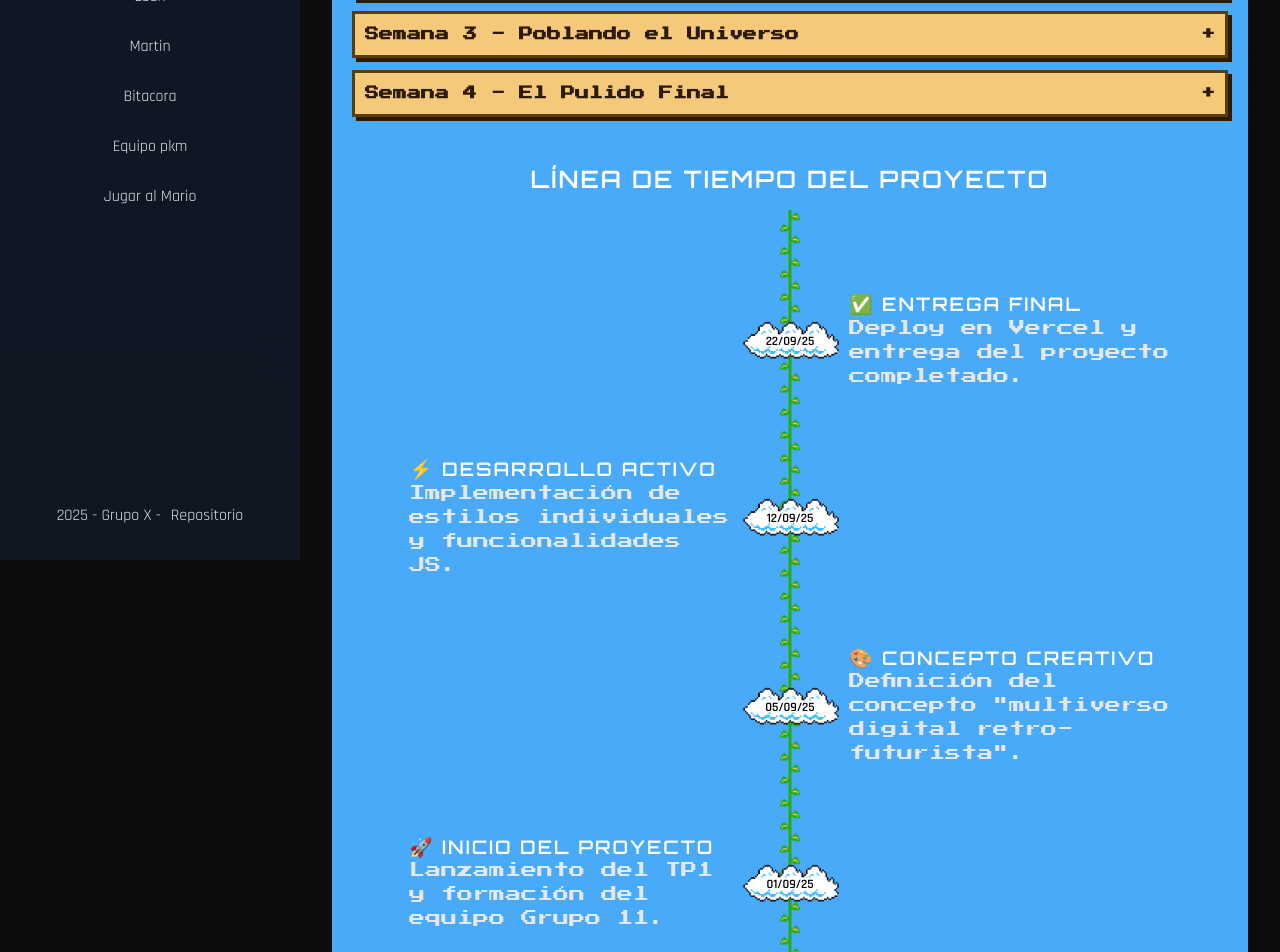
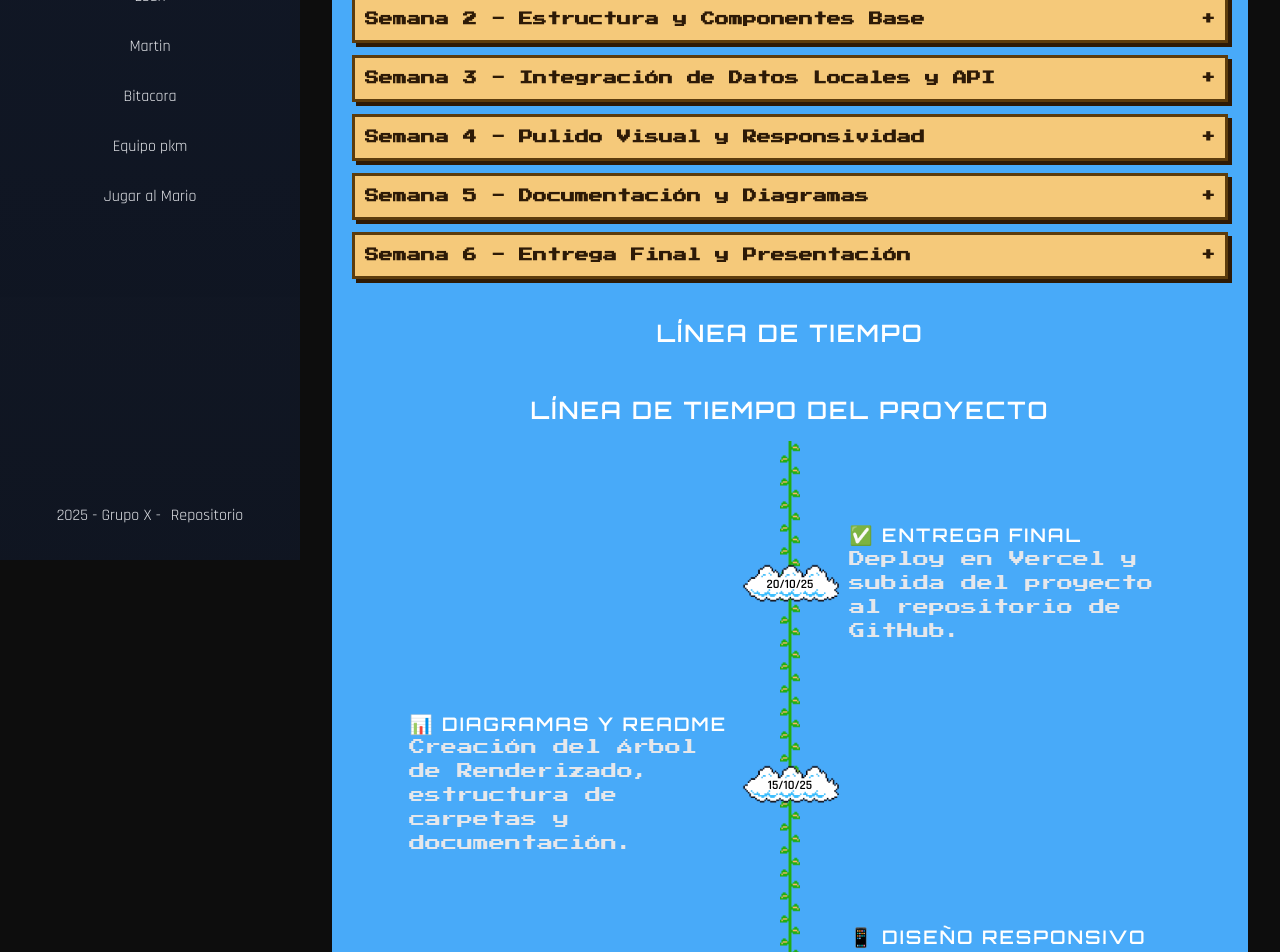
Before and after one commit to xxiicode/tp2-front-ifts2025, a React (Vite) app: page /bitacora in a window 1280 px wide. Shown: the part 240-1192 px from the top of the page. Built offline with nearby package versions, Linux system fonts and the light colour scheme; no server answers.

Commit message:
agregue un par de links mas y modifique la bitacora

```diff
--- a/src/css/home.css
+++ b/src/css/home.css
@@ -142,8 +142,8 @@ section h2 {
 }
 
 .card-member img {
-    width: 250px;
-    height: auto;
+    width: 300px;
+    height: 400px;
     display: block;
     border-radius: 10px;
     margin-bottom: 0.5rem;
--- a/src/data/datos.json
+++ b/src/data/datos.json
@@ -35,9 +35,9 @@
     "imagen": "src/assets/imgs/sm-martin.webp",
         "initialCoins":11,
     "habilidades": [
-      { "titulo": "HTML", "link": "#" },
-      { "titulo": "Python", "link": "#" },
-      { "titulo": "Photoshop", "link": "#" },
+      { "titulo": "HTML", "link": "https://lenguajehtml.com/" },
+      { "titulo": "Python", "link": "https://docs.python.org/es/3.14/" },
+      { "titulo": "Photoshop", "link": "https://photoshop.adobe.com/?promoid=DZTGZS8L&mv=other&mv2=unav&lang=es" },
       { "titulo": "Trabajo en equipo", "link": "#" }
     ],
     "peliculas": [
--- a/src/pages/Bitacora.jsx
+++ b/src/pages/Bitacora.jsx
@@ -2,44 +2,106 @@ import { AccordionItem } from '../components/Accordion'
 import { Timeline } from '../components/Timeline'
 
 const bitacoraEntries = [
-  { id: 1, date: 'Semana 1', title: 'Inicio del Proyecto', content: 'Detalles de la semana 1' },
-  { id: 2, date: 'Semana 2', title: 'Construyendo el Mundo', content: 'Detalles de la semana 2' },
-  { id: 3, date: 'Semana 3', title: 'Poblando el Universo', content: 'Detalles de la semana 3' },
-  { id: 4, date: 'Semana 4', title: 'El Pulido Final', content: 'Detalles de la semana 4' },
+  {
+    id: 1,
+    date: 'Semana 1',
+    title: 'Inicio del Proyecto',
+    content: `
+      Nos reunimos para revisar la consigna del TP2 y definir la estrategia.
+      Decidimos cambiar la estética del TP1 por una retro gamer y convertir el sitio en una SPA con React.
+      Configuramos el entorno con Vite, instalamos React Router y planificamos la estructura de carpetas.`
+  },
+  {
+    id: 2,
+    date: 'Semana 2',
+    title: 'Estructura y Componentes Base',
+    content: `
+      Creamos los componentes principales: Sidebar, Home, Bitácora, y TeamCard.
+      Se incorporó el sistema de rutas con React Router para navegar sin recargar la página.
+      También se definieron los estilos base y paleta de colores.`
+  },
+  {
+    id: 3,
+    date: 'Semana 3',
+    title: 'Integración de Datos Locales y API',
+    content: `
+      Agregamos el archivo datos.json con la información de los integrantes y una sección dinámica que los renderiza.
+      Se implementó la conexión con la API pública de Pokémon (PokeAPI) para mostrar datos externos.
+      Ajustamos las tarjetas para adaptarse a distintos tamaños de pantalla.`
+  },
+  {
+    id: 4,
+    date: 'Semana 4',
+    title: 'Pulido Visual y Responsividad',
+    content: `
+      Mejoramos los estilos del Sidebar y del resto de la interfaz para garantizar una visualización fluida en móvil, tablet y escritorio.
+      Se optimizaron imágenes y rutas, y se realizaron pruebas de usabilidad.`
+  },
+  {
+    id: 5,
+    date: 'Semana 5',
+    title: 'Documentación y Diagramas',
+    content: `
+      Elaboramos los diagramas solicitados: Árbol de Renderizado y Organización de Carpetas.
+      Ambos fueron realizados en draw.io y exportados como PNG para incluir en la entrega.
+      También se completó el archivo README con los links a GitHub y Vercel.`
+  },
+  {
+    id: 6,
+    date: 'Semana 6',
+    title: 'Entrega Final y Presentación',
+    content: `
+      Verificamos los últimos detalles, subimos la versión final a Vercel y revisamos los commits del repositorio.
+      La aplicación se encuentra funcional, responsiva y publicada.`
+  },
 ]
 
 const timelineEntries = [
   {
+    id: 6,
+    date: '22/09/25',
+    title: '🚀 Inicio del TP2',
+    content: 'Revisión de la consigna y armado del entorno React con Vite.'
+  },
+  {
+    id: 5,
+    date: '28/09/25',
+    title: '🧩 Componentización',
+    content: 'Creación del Sidebar, Home y componentes reutilizables.'
+  },
+  {
     id: 4,
-    date: '01/09/25',
-    title: '🚀 Inicio del Proyecto',
-    content: 'Lanzamiento del TP1 y formación del equipo Grupo 11.',
+    date: '05/10/25',
+    title: '💾 Datos Locales y API',
+    content: 'Implementación del archivo JSON y consumo de la PokeAPI.'
   },
   {
     id: 3,
-    date: '05/09/25',
-    title: '🎨 Concepto Creativo',
-    content: 'Definición del concepto "multiverso digital retro-futurista".',
+    date: '10/10/25',
+    title: '📱 Diseño Responsivo',
+    content: 'Ajustes visuales y pruebas en diferentes dispositivos.'
   },
   {
     id: 2,
-    date: '12/09/25',
-    title: '⚡ Desarrollo Activo',
-    content: 'Implementación de estilos individuales y funcionalidades JS.',
+    date: '15/10/25',
+    title: '📊 Diagramas y README',
+    content: 'Creación del Árbol de Renderizado, estructura de carpetas y documentación.'
   },
   {
     id: 1,
-    date: '22/09/25',
+    date: '20/10/25',
     title: '✅ Entrega Final',
-    content: 'Deploy en Vercel y entrega del proyecto completado.',
+    content: 'Deploy en Vercel y subida del proyecto al repositorio de GitHub.'
   },
 ]
 
 export default function BitacoraPage () {
   return (
-    <>
     <main style={{ background: '#48aaf9', padding: '20px' }}>
-        <h1 className="title">Bitacora</h1>
+      <h1 className="title">Bitácora del Proyecto</h1>
+      <p style={{ marginBottom: '20px', fontStyle: 'italic', color: '#fff' }}>
+        Registro de avances, decisiones y aprendizajes del equipo durante el desarrollo del TP2.
+      </p>
 
       {bitacoraEntries.map((entry) => (
         <AccordionItem
@@ -51,11 +113,10 @@ export default function BitacoraPage () {
         </AccordionItem>
       ))}
 
-        <section>
+      <section style={{ marginTop: '40px' }}>
+        <h2 className="subtitle">Línea de Tiempo</h2>
         <Timeline items={timelineEntries} />
       </section>
     </main>
-
-    </>
   )
 }
```
Also changed, not shown: 1 other file (tests, documents, lock files or other folders). Lines whose indentation alone changed are shown as unchanged.
